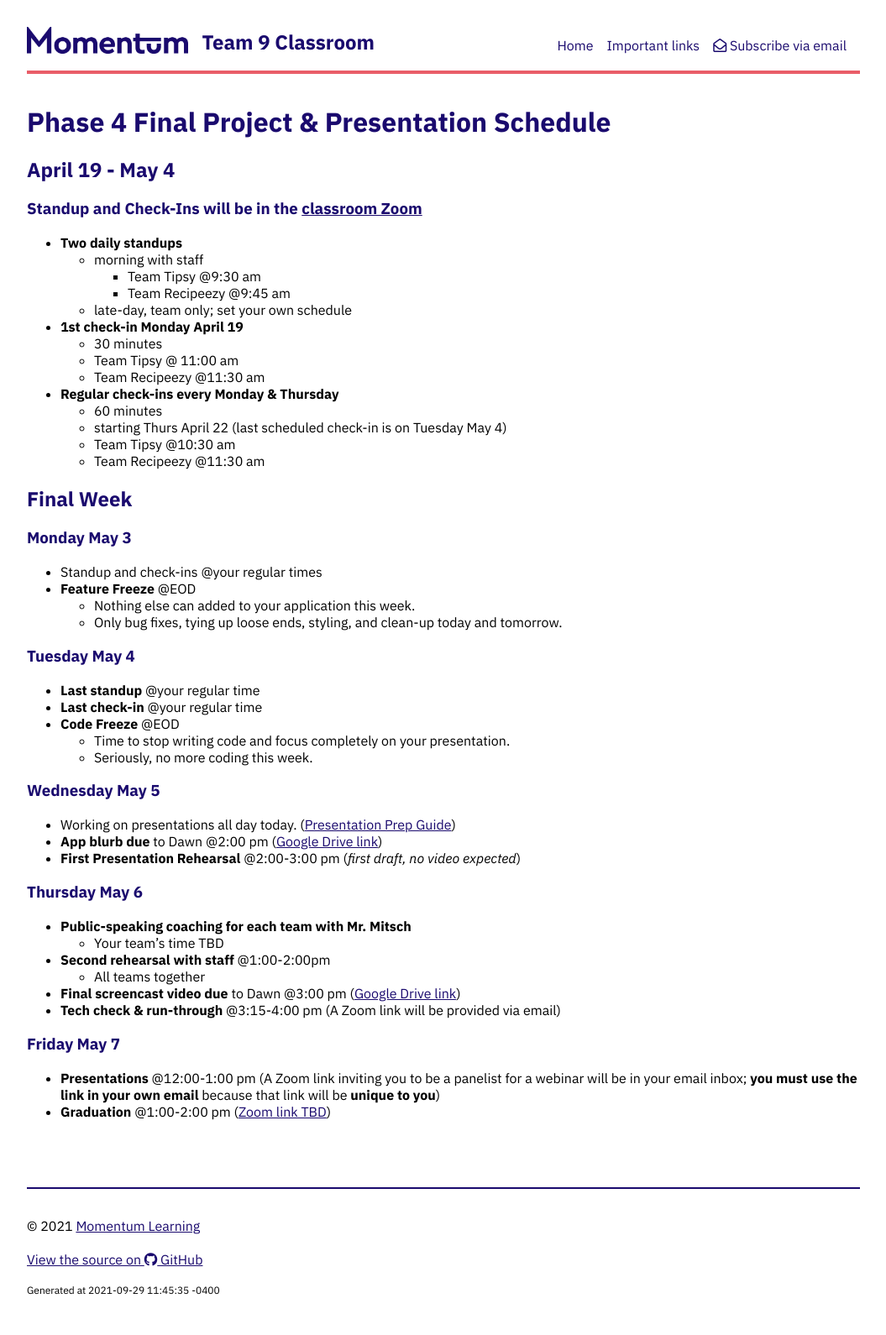
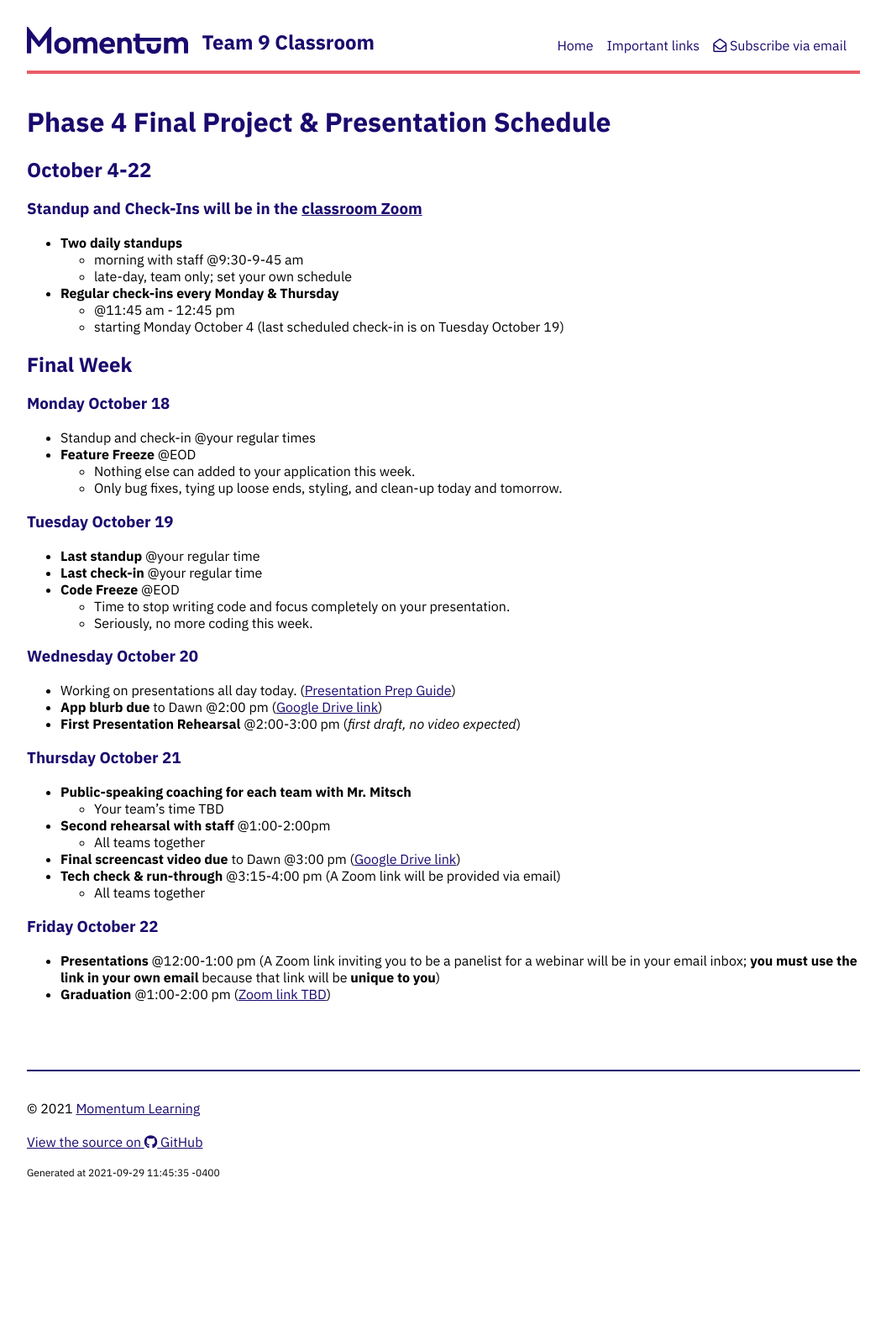
Before and after one commit to Momentum-Team-9/momentum-team-9.github.io, a Jekyll site: the page built from phase-4-schedule.md, in a window 1280 px wide. Shown: the whole page at 84% size, without its empty margins (112-1167 px from the left). Built offline with Jekyll 4.4.1, drawn with Linux system fonts in a browser that asks for light colours; nearby versions of some CDN libraries; after the commit the page ends 1450 px from its top, so only the background shows below that.

Commit message:
Add phase 4 schedule and updated demo guide

```diff
--- a/phase-4-schedule.md
+++ b/phase-4-schedule.md
@@ -6,35 +6,27 @@ layout: default
 
 # Phase 4 Final Project & Presentation Schedule
 
-## April 19 - May 4
+## October 4-22
 
 ### Standup and Check-Ins will be in the [classroom Zoom](https://us02web.zoom.us/j/88017099254?pwd=S0dXVDlNaE1wWU1uTE5mVFFDa0xoZz09)
 
 - **Two daily standups**
-  - morning with staff
-    - Team Tipsy @9:30 am
-    - Team Recipeezy @9:45 am
+  - morning with staff @9:30-9-45 am
   - late-day, team only; set your own schedule
-- **1st check-in Monday April 19**
-  - 30 minutes
-  - Team Tipsy @ 11:00 am
-  - Team Recipeezy @11:30 am
 - **Regular check-ins every Monday & Thursday**
-  - 60 minutes
-  - starting Thurs April 22 (last scheduled check-in is on Tuesday May 4)
-  - Team Tipsy @10:30 am
-  - Team Recipeezy @11:30 am
+  - @11:45 am - 12:45 pm
+  - starting Monday October 4 (last scheduled check-in is on Tuesday October 19)
 
 ## Final Week
 
-### Monday May 3
+### Monday October 18
 
-- Standup and check-ins @your regular times
+- Standup and check-in @your regular times
 - **Feature Freeze** @EOD
   - Nothing else can added to your application this week.
   - Only bug fixes, tying up loose ends, styling, and clean-up today and tomorrow.
 
-### Tuesday May 4
+### Tuesday October 19
 
 - **Last standup** @your regular time
 - **Last check-in** @your regular time
@@ -42,13 +34,14 @@ layout: default
   - Time to stop writing code and focus completely on your presentation.
   - Seriously, no more coding this week.
 
-### Wednesday May 5
+### Wednesday October 20
 
 - Working on presentations all day today. ([Presentation Prep Guide]({% link phase-4-demo-guide.md %}))
 - **App blurb due** to Dawn @2:00 pm ([Google Drive link](https://drive.google.com/drive/folders/1yqX2wikhrrZ5c1s3pL_LqxHe2a_Ijb9V?usp=sharing))
 - **First Presentation Rehearsal** @2:00-3:00 pm (_first draft, no video expected_)
 
-### Thursday May 6
+### Thursday October 21
+
 
 - **Public-speaking coaching for each team with Mr. Mitsch**
   - Your team's time TBD
@@ -56,8 +49,9 @@ layout: default
   - All teams together
 - **Final screencast video due** to Dawn @3:00 pm ([Google Drive link](https://drive.google.com/drive/folders/1yqX2wikhrrZ5c1s3pL_LqxHe2a_Ijb9V?usp=sharing))
 - **Tech check & run-through** @3:15-4:00 pm (A Zoom link will be provided via email)
+  - All teams together
 
-### Friday May 7
+### Friday October 22
 
 - **Presentations** @12:00-1:00 pm (A Zoom link inviting you to be a panelist for a webinar will be in your email inbox; **you must use the link in your own email** because that link will be **unique to you**)
 - **Graduation** @1:00-2:00 pm ([Zoom link TBD]())
```
Also changed, not shown: phase-4-demo-guide.md (+7 -8 lines).
